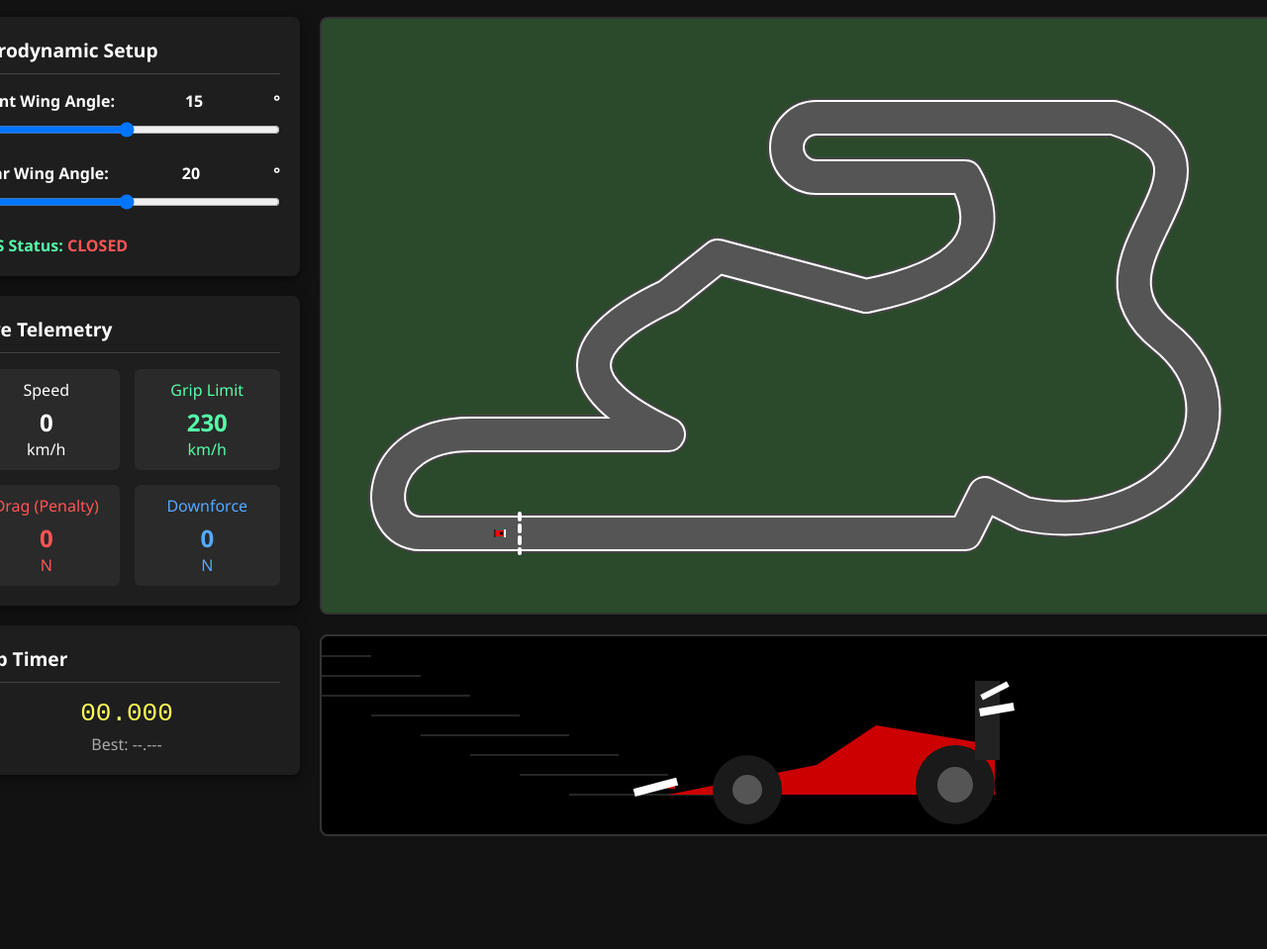
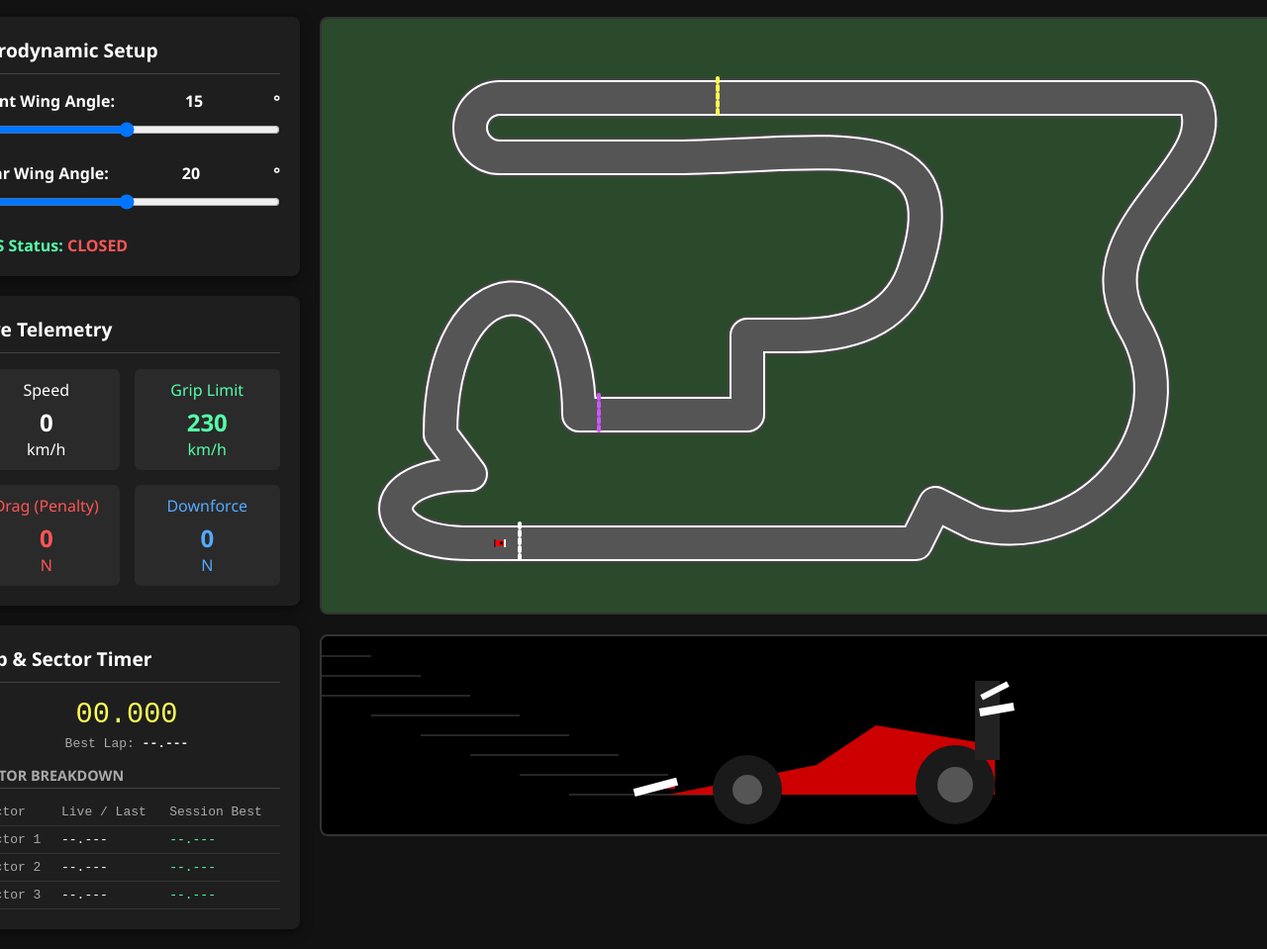
Before and after one commit to h-webster/windtunnel, a plain HTML site: page index.html in a window 1280 px wide. Shown: the part 116-1075 px from the top of the page at 99% size. Before the commit the page ends 981 px from the top, so only its background shows below. Drawn offline with Linux system fonts and the light colour scheme.

Commit message:
new track

```diff
--- a/index.html
+++ b/index.html
@@ -3,7 +3,7 @@
 <head>
     <meta charset="UTF-8">
     <meta name="viewport" content="width=device-width, initial-scale=1.0">
-    <title>Interactive F1 Aero Simulator - Complex GP Circuit</title>
+    <title>Interactive F1 Aero Simulator - Sector Timing Edition</title>
     <style>
         body {
             font-family: 'Segoe UI', Tahoma, Geneva, Verdana, sans-serif;
@@ -65,6 +65,22 @@
         .stat-box.yellow { color: #ffff55; }
         .stat-value { font-size: 1.5em; font-weight: bold; margin-top: 5px; }
 
+        /* Timing Table Layout */
+        .timing-table {
+            width: 100%;
+            margin-top: 10px;
+            border-collapse: collapse;
+            font-family: monospace;
+        }
+        .timing-table th, .timing-table td {
+            padding: 6px;
+            text-align: left;
+            border-bottom: 1px solid #333;
+        }
+        .timing-table th { color: #aaa; font-weight: normal; }
+        .purple-text { color: #d155ff; font-weight: bold; } /* Absolute fastest */
+        .green-text { color: #55ffaa; } /* Personal best */
+
         canvas {
             background-color: #000;
             border-radius: 8px;
@@ -75,7 +91,7 @@
 </head>
 <body>
 
-    <h1>F1 Aero & Driving Simulator: Technical GP Circuit</h1>
+    <h1>F1 Aero Simulator: Grand Prix Circuit</h1>
     <div class="instructions">
         <strong>Controls:</strong> Arrow Keys or WASD (Drive) | Spacebar (DRS)
     </div>
@@ -123,9 +139,33 @@
             </div>
 
             <div class="panel">
-                <h2>Lap Timer</h2>
-                <div style="font-size: 2em; text-align: center; font-family: monospace; color: #ffff55;" id="lapTime">00.000</div>
-                <div style="text-align: center; color: #aaa; margin-top: 5px;">Best: <span id="bestLap">--.---</span></div>
+                <h2>Lap & Sector Timer</h2>
+                <div style="font-size: 2.2em; text-align: center; font-family: monospace; color: #ffff55; margin-bottom: 5px;" id="lapTime">00.000</div>
+                <div style="text-align: center; color: #aaa; margin-bottom: 15px; font-family: monospace;">Best Lap: <span id="bestLap" style="color:#fff; font-weight:bold;">--.---</span></div>
+
+                <div style="font-size: 0.9em; color:#aaa; font-weight:bold; text-transform: uppercase; border-bottom: 1px solid #444; padding-bottom: 3px;">Sector Breakdown</div>
+                <table class="timing-table">
+                    <tr>
+                        <th>Sector</th>
+                        <th>Live / Last</th>
+                        <th>Session Best</th>
+                    </tr>
+                    <tr>
+                        <td id="sec1Label">Sector 1</td>
+                        <td id="s1Live">--.---</td>
+                        <td id="s1Best" class="green-text">--.---</td>
+                    </tr>
+                    <tr>
+                        <td id="sec2Label">Sector 2</td>
+                        <td id="s2Live">--.---</td>
+                        <td id="s2Best" class="green-text">--.---</td>
+                    </tr>
+                    <tr>
+                        <td id="sec3Label">Sector 3</td>
+                        <td id="s3Live">--.---</td>
+                        <td id="s3Best" class="green-text">--.---</td>
+                    </tr>
+                </table>
             </div>
         </div>
 
@@ -155,13 +195,24 @@
         const lapTimeUI = document.getElementById('lapTime');
         const bestLapUI = document.getElementById('bestLap');
 
+        // Sector UI Handles
+        const s1Live = document.getElementById('s1Live');
+        const s2Live = document.getElementById('s2Live');
+        const s3Live = document.getElementById('s3Live');
+        const s1Best = document.getElementById('s1Best');
+        const s2Best = document.getElementById('s2Best');
+        const s3Best = document.getElementById('s3Best');
+        const sec1Label = document.getElementById('sec1Label');
+        const sec2Label = document.getElementById('sec2Label');
+        const sec3Label = document.getElementById('sec3Label');
+
         // --- Physics Constants ---
         const rho = 1.225;
         const area = 1.5;
 
         // --- Car & Game State ---
         let car = {
-            x: 180, y: 520, // Starting on the main straight, just before the line
+            x: 180, y: 530,
             angle: 0,
             speed: 0,
             maxSpeedBase: 360,
@@ -171,53 +222,64 @@
             turnSpeed: 0.035
         };
 
-        // Added W, A, S, D to tracking keys
         let keys = { ArrowUp: false, ArrowDown: false, ArrowLeft: false, ArrowRight: false, KeyW: false, KeyS: false, KeyA: false, KeyD: false };
         let drsActive = false;
 
-        // --- Define Custom Complex Track Path ---
+        // --- Master Track Layout (With Sector Additions) ---
         const trackPath = new Path2D();
         const trackWidth = 40;
 
-        // Main Pit Straight
-        trackPath.moveTo(100, 520);
-        trackPath.lineTo(600, 520);
+        // 1. Pit Straight
+        trackPath.moveTo(150, 530);
+        trackPath.lineTo(550, 530);
 
-        // Turn 1 & 2 Chicane
-        trackPath.lineTo(650, 520);
-        trackPath.lineTo(670, 480);
-        trackPath.lineTo(710, 500);
+        // 2. Turn 1 & 2 Quick Flick
+        trackPath.lineTo(600, 530);
+        trackPath.lineTo(620, 490);
+        trackPath.lineTo(660, 510);
 
-        // Complex S-Curves Sector
-        trackPath.bezierCurveTo(850, 530, 950, 400, 850, 320); // Long sweeper
-        trackPath.bezierCurveTo(750, 240, 950, 150, 800, 100); // Inverted S-curve
+        // 3. Right-Side Technical S-Curves
+        trackPath.bezierCurveTo(780, 540, 880, 410, 820, 310);
+        trackPath.bezierCurveTo(760, 210, 920, 150, 880, 80);
 
-        // Tight Hairpin
-        trackPath.lineTo(500, 100);
-        trackPath.arc(500, 130, 30, -Math.PI/2, Math.PI/2, true); // 180 degree hairpin loop
-        trackPath.lineTo(650, 160);
+        // 4. Back Straight (Contains Sector 1 Split Gate)
+        trackPath.lineTo(180, 80);
 
-        // Infield Chicanes & Extra Twists
-        trackPath.quadraticCurveTo(700, 250, 550, 280);
-        trackPath.lineTo(400, 240);
-        trackPath.lineTo(350, 280);
-        trackPath.quadraticCurveTo(200, 350, 350, 420); // Loop back toward straight
-        trackPath.lineTo(150, 420);
+        // 5. Grandstand Hairpin
+        trackPath.arc(180, 110, 30, -Math.PI / 2, Math.PI / 2, true);
 
-        // Final Corner (90-degree left onto straight)
-        trackPath.bezierCurveTo(50, 420, 50, 520, 100, 520);
+        // 6. The Out-wash Spoon Curve
+        trackPath.lineTo(350, 140);
+        trackPath.bezierCurveTo(500, 140, 650, 100, 600, 250);
+        trackPath.quadraticCurveTo(580, 320, 480, 320);
 
-        // Lap Timing Variables
+        // 7. Montreal Chicane
+        trackPath.lineTo(430, 320);
+        trackPath.lineTo(430, 400);
+        trackPath.lineTo(300, 400);
+
+        // 8. NEW: Sustained, Decreasing-Radius Infield Carousel (The long corner challenge)
+        trackPath.lineTo(260, 400);
+        trackPath.bezierCurveTo(260, 240, 120, 240, 120, 420);
+        trackPath.lineTo(150, 460);
+
+        // 9. Fast Left Hand Banking Bowl
+        trackPath.bezierCurveTo(50, 460, 50, 530, 150, 530);
+
+        // --- Core Timing Loop Logic ---
         let lapStartTime = 0;
+        let sectorStartTime = 0;
+        let currentSector = 1;
+        let hasCrossedStartLine = false;
+
         let bestLapTime = Infinity;
-        let hasCrossedStartLine = false;
-        let halfwayCheckpoint = false;
+        let bestS1 = Infinity, bestS2 = Infinity, bestS3 = Infinity;
+        let lastS1 = 0, lastS2 = 0, lastS3 = 0;
 
         // --- Input Handling ---
         window.addEventListener('keydown', (e) => {
             if (keys.hasOwnProperty(e.code)) keys[e.code] = true;
             if (e.code === 'Space') { e.preventDefault(); drsActive = true; }
-            // Prevent scrolling on key press
             if (['ArrowUp', 'ArrowDown', 'ArrowLeft', 'ArrowRight', 'Space'].includes(e.code)) e.preventDefault();
         });
         window.addEventListener('keyup', (e) => {
@@ -238,7 +300,7 @@
 
             const effectiveRearAngle = drsActive ? 0 : rearAngle;
 
-            // Aerodynamics Math
+            // Aerodynamics Math Engine
             const v_ms = car.speed / 3.6;
             const Cd = 0.6 + (frontAngle * 0.015) + (effectiveRearAngle * 0.025);
             const Cl = 2.0 + (frontAngle * 0.08) + (effectiveRearAngle * 0.1);
@@ -246,15 +308,13 @@
             const dragForce = 0.5 * rho * (v_ms * v_ms) * Cd * area;
             const downforceForce = 0.5 * rho * (v_ms * v_ms) * Cl * area;
 
-            // Setup impacts top speed limits
             let currentMaxSpeed = car.maxSpeedBase - (Cd * 45);
             if (currentMaxSpeed < 100) currentMaxSpeed = 100;
 
-            // Cornering Grip Thresholds
             const baseGripSpeed = 105;
             const maxGripSpeed = baseGripSpeed + (Cl * 24);
 
-            // Throttle & Brake management (Checks arrows OR wasd)
+            // Driving Physics Engine
             if (keys.ArrowUp || keys.KeyW) {
                 car.speed += car.acceleration;
             } else if (keys.ArrowDown || keys.KeyS) {
@@ -266,56 +326,104 @@
             if (car.speed > currentMaxSpeed) car.speed = currentMaxSpeed;
             if (car.speed < 0) car.speed = 0;
 
-            // Off-track boundary detection
+            // Off-track grass penalty evaluation
             ctxTrack.lineWidth = trackWidth;
             const onTrack = ctxTrack.isPointInStroke(trackPath, car.x, car.y);
-
             if (!onTrack) {
                 car.speed *= car.grassFriction;
             }
 
-            // Technical Steering & Understeer Simulation
+            // Steering calculations with Understeer
             let currentTurnSpeed = car.turnSpeed;
             if (car.speed > maxGripSpeed) {
                 const understeerFactor = maxGripSpeed / car.speed;
-                currentTurnSpeed *= (understeerFactor * 0.7); // Understeer penalty
+                currentTurnSpeed *= (understeerFactor * 0.7);
             }
 
             if (keys.ArrowLeft || keys.KeyA) car.angle -= currentTurnSpeed;
             if (keys.ArrowRight || keys.KeyD) car.angle += currentTurnSpeed;
 
-            // Save previous position for line-crossing logic
             const prevX = car.x;
+            const prevY = car.y;
 
-            // Move Car
+            // Update positions
             car.x += Math.cos(car.angle) * (car.speed * 0.013);
             car.y += Math.sin(car.angle) * (car.speed * 0.013);
 
-            // --- Track Progress & Lap Logic ---
-            if (prevX <= 200 && car.x > 200 && car.y > 480 && car.y < 560) {
+            // --- F1 Sector Timing Rule Engine ---
+            if (hasCrossedStartLine) {
+                const totalElapsed = (Date.now() - lapStartTime) / 1000;
+                lapTimeUI.innerText = totalElapsed.toFixed(3);
+
+                const currentSecElapsed = (Date.now() - sectorStartTime) / 1000;
+                if (currentSector === 1) s1Live.innerText = currentSecElapsed.toFixed(3);
+                if (currentSector === 2) s2Live.innerText = currentSecElapsed.toFixed(3);
+                if (currentSector === 3) s3Live.innerText = currentSecElapsed.toFixed(3);
+            }
+
+            // Gate 1: Sector 1 Split (Crossing X=400 heading left on the upper straight)
+            if (prevX >= 400 && car.x < 400 && car.y < 120) {
+                if (currentSector === 1 && hasCrossedStartLine) {
+                    lastS1 = (Date.now() - sectorStartTime) / 1000;
+                    s1Live.innerText = lastS1.toFixed(3);
+                    if (lastS1 < bestS1) {
+                        bestS1 = lastS1;
+                        s1Best.innerText = bestS1.toFixed(3) + "s";
+                    }
+                    currentSector = 2;
+                    sectorStartTime = Date.now();
+                }
+            }
+
+            // Gate 2: Sector 2 Split (Crossing X=280 heading left right out of the chicane)
+            if (prevX >= 280 && car.x < 280 && car.y > 360 && car.y < 440) {
+                if (currentSector === 2 && hasCrossedStartLine) {
+                    lastS2 = (Date.now() - sectorStartTime) / 1000;
+                    s2Live.innerText = lastS2.toFixed(3);
+                    if (lastS2 < bestS2) {
+                        bestS2 = lastS2;
+                        s2Best.innerText = bestS2.toFixed(3) + "s";
+                    }
+                    currentSector = 3;
+                    sectorStartTime = Date.now();
+                }
+            }
+
+            // Gate 3: Start/Finish Line (Crossing X=200 heading right on the pit straight)
+            if (prevX <= 200 && car.x > 200 && car.y > 490 && car.y < 570) {
                 if (!hasCrossedStartLine) {
                     hasCrossedStartLine = true;
                     lapStartTime = Date.now();
-                } else if (halfwayCheckpoint) {
-                    const lapTime = (Date.now() - lapStartTime) / 1000;
-                    if (lapTime < bestLapTime) {
-                        bestLapTime = lapTime;
+                    sectorStartTime = Date.now();
+                    currentSector = 1;
+                } else if (currentSector === 3) {
+                    lastS3 = (Date.now() - sectorStartTime) / 1000;
+                    s3Live.innerText = lastS3.toFixed(3);
+                    if (lastS3 < bestS3) {
+                        bestS3 = lastS3;
+                        s3Best.innerText = bestS3.toFixed(3) + "s";
+                    }
+
+                    // Complete Lap Time Evaluation
+                    const finalLapTime = lastS1 + lastS2 + lastS3;
+                    if (finalLapTime < bestLapTime) {
+                        bestLapTime = finalLapTime;
                         bestLapUI.innerText = bestLapTime.toFixed(3) + "s";
                     }
+
+                    // Reset State for Next Lap
+                    currentSector = 1;
                     lapStartTime = Date.now();
-                    halfwayCheckpoint = false;
+                    sectorStartTime = Date.now();
                 }
             }
 
-            if (car.x > 750) {
-                halfwayCheckpoint = true;
-            }
+            // Sector Active Highlighting UI
+            sec1Label.style.color = (currentSector === 1 && hasCrossedStartLine) ? "#ffff55" : "#aaa";
+            sec2Label.style.color = (currentSector === 2) ? "#ffff55" : "#aaa";
+            sec3Label.style.color = (currentSector === 3) ? "#ffff55" : "#aaa";
 
-            if (hasCrossedStartLine) {
-                lapTimeUI.innerText = ((Date.now() - lapStartTime) / 1000).toFixed(3);
-            }
-
-            // Updates to Telemetry Numbers
+            // Live Telemetry Refresh
             liveSpeedUI.innerText = Math.round(car.speed);
             liveGripUI.innerText = Math.round(maxGripSpeed);
             dragValUI.innerText = Math.round(dragForce);
@@ -327,25 +435,24 @@
                 liveSpeedUI.style.color = "#ffffff";
             }
 
-            // Loop Draw Updates
             drawTrack();
             drawAeroVisualizer(car.speed, dragForce, downforceForce, drsActive, frontAngle, rearAngle);
 
             requestAnimationFrame(update);
         }
 
-        // --- Render Track Map ---
+        // --- Render Track Canvas Map ---
         function drawTrack() {
             ctxTrack.clearRect(0, 0, trackCanvas.width, trackCanvas.height);
 
-            // Asphalt Track Base
+            // Base Asphalt Setup
             ctxTrack.strokeStyle = "#444";
             ctxTrack.lineCap = "round";
             ctxTrack.lineJoin = "round";
             ctxTrack.lineWidth = trackWidth;
             ctxTrack.stroke(trackPath);
 
-            // Painted Curb Edges for track aesthetics
+            // Red/White Outer Performance Curbing
             ctxTrack.strokeStyle = "#fff";
             ctxTrack.lineWidth = trackWidth - 4;
             ctxTrack.stroke(trackPath);
@@ -353,17 +460,25 @@
             ctxTrack.lineWidth = trackWidth - 8;
             ctxTrack.stroke(trackPath);
 
-            // Start/Finish Line Marking
-            ctxTrack.strokeStyle = "#fff";
+            // --- Visual Sector Gate Markers ---
             ctxTrack.lineWidth = 4;
-            ctxTrack.setLineDash([6, 6]);
-            ctxTrack.beginPath();
-            ctxTrack.moveTo(200, 500);
-            ctxTrack.lineTo(200, 540);
-            ctxTrack.stroke();
-            ctxTrack.setLineDash([]);
+            ctxTrack.setLineDash([4, 4]);
 
-            // Render Micro F1 Car
+            // Start/Finish Line (White Checker)
+            ctxTrack.strokeStyle = "#ffffff";
+            ctxTrack.beginPath(); ctxTrack.moveTo(200, 510); ctxTrack.lineTo(200, 550); ctxTrack.stroke();
+
+            // Sector 1 Split Gate (Yellow Line)
+            ctxTrack.strokeStyle = "#ffff55";
+            ctxTrack.beginPath(); ctxTrack.moveTo(400, 60); ctxTrack.lineTo(400, 100); ctxTrack.stroke();
+
+            // Sector 2 Split Gate (Magenta Line)
+            ctxTrack.strokeStyle = "#d155ff";
+            ctxTrack.beginPath(); ctxTrack.moveTo(280, 380); ctxTrack.lineTo(280, 420); ctxTrack.stroke();
+
+            ctxTrack.setLineDash([]); // Clear Dash rules
+
+            // Draw Micro-scale Car Vector Asset
             ctxTrack.save();
             ctxTrack.translate(car.x, car.y);
             ctxTrack.rotate(car.angle);
@@ -380,12 +495,11 @@
             ctxTrack.restore();
         }
 
-        // --- Render Side Profile Aero Frame ---
+        // --- Render Side Profile Aero Configuration Window ---
         let aeroWindOffset = 0;
         function drawAeroVisualizer(speed, drag, downforce, drs, frontAngle, rearAngle) {
             ctxAero.clearRect(0, 0, aeroCanvas.width, aeroCanvas.height);
 
-            // Wind Stream Tunnel Particles
             aeroWindOffset += (speed * 0.05);
             ctxAero.strokeStyle = 'rgba(255, 255, 255, 0.15)';
             ctxAero.lineWidth = 2;
@@ -401,7 +515,6 @@
             const cx = aeroCanvas.width / 2;
             const cy = 130;
 
-            // Red Profile Body
             ctxAero.fillStyle = '#CC0000';
             ctxAero.beginPath();
             ctxAero.moveTo(cx - 150, cy + 30);
@@ -411,7 +524,6 @@
             ctxAero.lineTo(cx + 180, cy + 30);
             ctxAero.fill();
 
-            // Tires
             ctxAero.fillStyle = '#1a1a1a';
             ctxAero.beginPath(); ctxAero.arc(cx - 70, cy + 25, 35, 0, Math.PI*2); ctxAero.fill();
             ctxAero.beginPath(); ctxAero.arc(cx + 140, cy + 20, 40, 0, Math.PI*2); ctxAero.fill();
@@ -419,7 +531,6 @@
             ctxAero.beginPath(); ctxAero.arc(cx - 70, cy + 25, 15, 0, Math.PI*2); ctxAero.fill();
             ctxAero.beginPath(); ctxAero.arc(cx + 140, cy + 20, 18, 0, Math.PI*2); ctxAero.fill();
 
-            // Front Wing Setup Assembly
             ctxAero.fillStyle = '#CC0000';
             ctxAero.fillRect(cx - 158, cy + 18, 15, 6);
             ctxAero.save();
@@ -429,7 +540,6 @@
             ctxAero.fillRect(-20, -4, 45, 8);
             ctxAero.restore();
 
-            // Rear Assembly Rig
             ctxAero.fillStyle = '#222';
             ctxAero.fillRect(cx + 160, cy - 85, 25, 80);
             ctxAero.fillStyle = '#fff';
@@ -439,7 +549,6 @@
             ctxAero.fillRect(-17.5, -4, 35, 8);
             ctxAero.restore();
 
-            // Actuator DRS State Control Flap
             ctxAero.save();
             ctxAero.translate(cx + 180, cy - 75);
             if (drs) {
@@ -451,7 +560,6 @@
             ctxAero.fillRect(-15, -3, 30, 6);
             ctxAero.restore();
 
-            // Physics Vectors
             function drawArrow(sX, sY, eX, eY, color) {
                 ctxAero.strokeStyle = color; ctxAero.fillStyle = color; ctxAero.lineWidth = 6;
                 ctxAero.beginPath(); ctxAero.moveTo(sX, sY); ctxAero.lineTo(eX, eY); ctxAero.stroke();
@@ -472,9 +580,7 @@
             }
         }
 
-        // Run
         update();
-
     </script>
 </body>
 </html>
```
